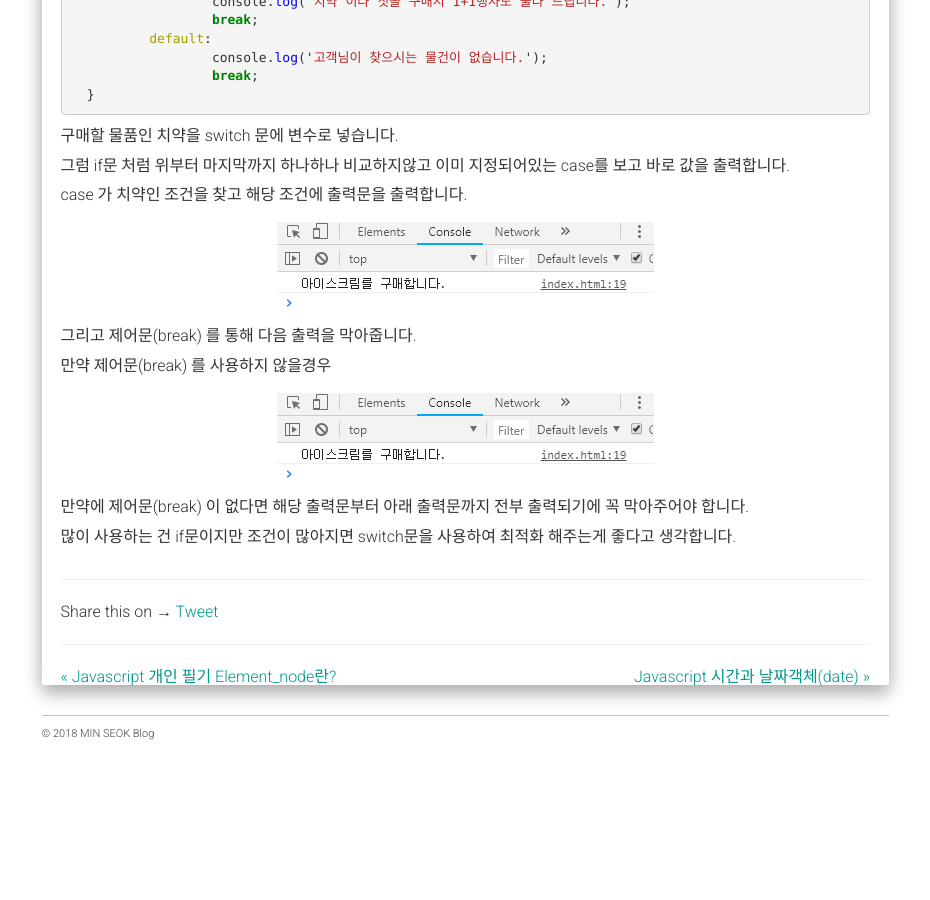
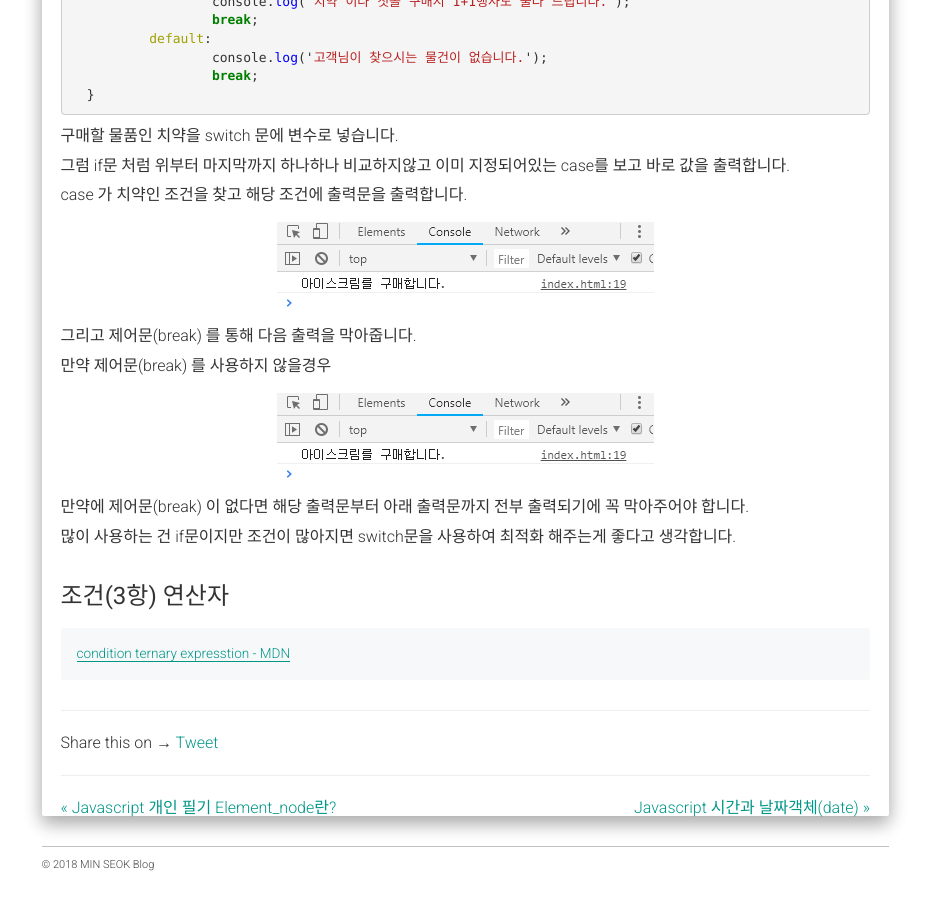
Before and after one commit to alalstjr/promote.github.io, a Jekyll site: the page built from _posts/2018-09-06-JavaScript 조건문의 종류.md, in a window 1280 px wide and 900 px high, scrolled down 1813 px. Shown: the whole window, without its empty margins (321-1251 px from the left). Built offline with Jekyll 4.4.1, drawn with Linux system fonts in a browser that asks for light colours; nearby versions of some CDN libraries; our own code applies the rules of GitHub Pages for plain Markdown files; comment, search, counter and statistics services are not loaded; before the commit the page ends 2582 px from its top, so only the background shows below that.

Commit message:
Update 2018-09-06-JavaScript 조건문의 종류.md

```diff
--- a/_posts/2018-09-06-JavaScript 조건문의 종류.md
+++ b/_posts/2018-09-06-JavaScript 조건문의 종류.md
@@ -98,3 +98,13 @@
 
 <p>많이 사용하는 건 if문이지만 조건이 많아지면 switch문을 사용하여 최적화 해주는게 좋다고 생각합니다.</p>
 </div>
+
+<div class="box">
+	<div class="small-title">조건(3항) 연산자</div>
+	<div class="pro-txt">
+		<a href="https://developer.mozilla.org/ko/docs/Web/JavaScript/Reference/Operators/Conditional_Operator" target="_balnk">
+			condition ternary expresstion - MDN
+		</a>
+	</div>
+
+</div>
```
